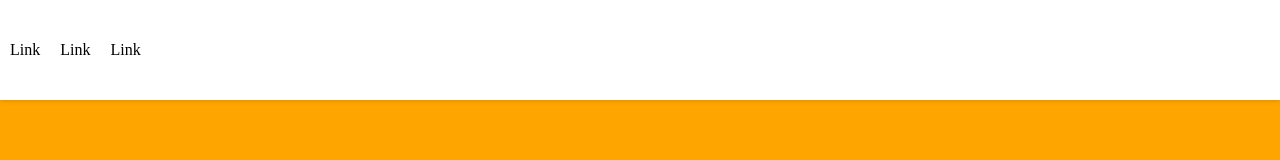
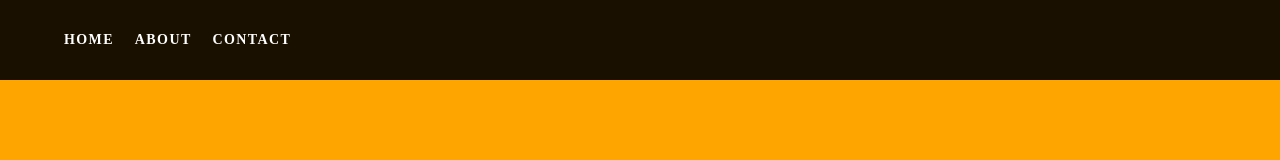
Before and after one commit to samcorin/hide-on-scroll-navbar, a plain HTML site: page index.html in a window 1280 px wide. Drawn offline with nearby package versions, Linux system fonts and the light colour scheme.

Commit message:
add tachyons css

```diff
--- a/css/style.css
+++ b/css/style.css
@@ -27,7 +27,7 @@ body {
 
 .navbar-wrapper {
   width: 100%;
-  height: 100px;
+  /*height: 100px;*/
   background: white;
   position: fixed;
   box-shadow: 0 0 5px rgba(0, 0, 0, 0.2);
--- a/index.html
+++ b/index.html
@@ -5,13 +5,23 @@
   <meta http-equiv="X-UA-Compatible" content="IE=edge">
   <title>Navbar that hides on scroll</title>
   <!-- <link rel="stylesheet" href="https://maxcdn.bootstrapcdn.com/bootstrap/3.2.0/css/bootstrap.min.css"> -->
-  <!-- <link rel="stylesheet" href="https://unpkg.com/tachyons/css/tachyons.min.css"> -->
+  <link rel="stylesheet" href="https://unpkg.com/tachyons/css/tachyons.min.css">
   <!-- <link rel="stylesheet" href="https://maxcdn.bootstrapcdn.com/font-awesome/4.1.0/css/font-awesome.min.css"> -->
   <link rel="stylesheet" href="css/style.css">
 </head>
 <body>
+  <div class="navbar-wrapper">
 
-  <nav class="navbar">
+  <header class="bg-black-90 fixed w-100 ph3 pv3 pv4-ns ph4-m ph5-l">
+    <nav class="f6 fw6 ttu tracked">
+      <a class="link dim white dib mr3" href="#" title="Home">Home</a>
+      <a class="link dim white dib mr3" href="#" title="About">About</a>
+      <a class="link dim white dib" href="#" title="Contact">Contact</a>
+    </nav>
+  </header>
+  </div>
+
+  <!-- <nav class="navbar">
     <div class="navbar-wrapper">
         <ul>
           <li>Link</li>
@@ -19,7 +29,7 @@
           <li>Link</li>
         </ul>
     </div>
-  </nav>
+  </nav> -->
 
   <script src="https://ajax.googleapis.com/ajax/libs/jquery/1.11.1/jquery.min.js"></script>
   <!-- <script src="https://maxcdn.bootstrapcdn.com/bootstrap/3.2.0/js/bootstrap.min.js"></script> -->
```
